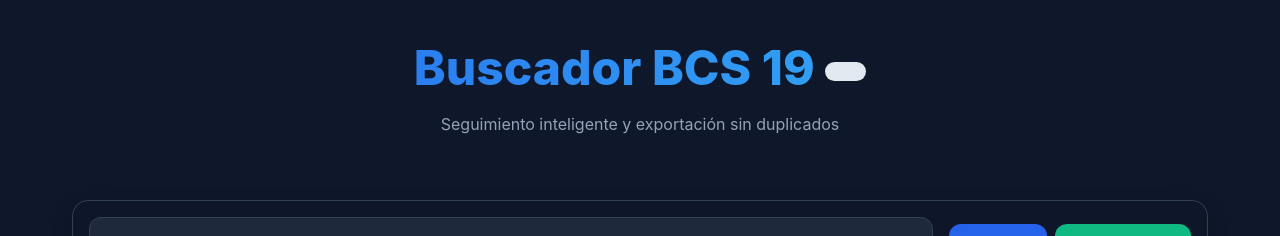
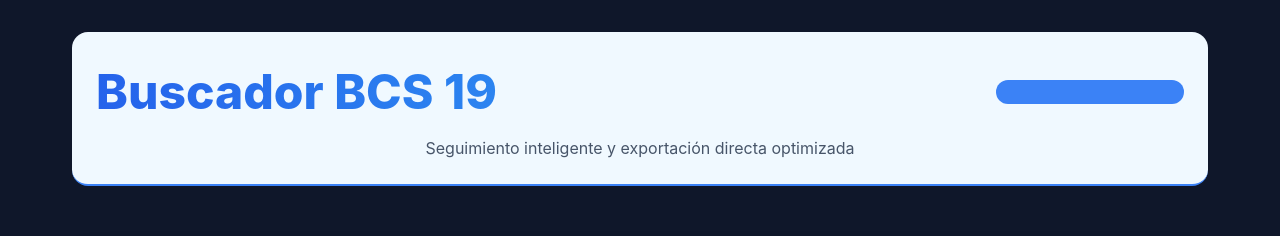
Before and after one commit to cm553c/base-de-datos, a React (Vite) app in the folder frontend/: page / in a window 1280 px wide. Shown: the top 236 px of the page. Built offline with nearby package versions, Linux system fonts and the light colour scheme; no server answers.

Commit message:
Robust export fix (v2.2): explicit headers, /tmp directory, and forced UI refresh

```diff
--- a/frontend/src/App.jsx
+++ b/frontend/src/App.jsx
@@ -83,9 +83,14 @@ function App() {
 
     return (
         <div className="container">
-            <header>
-                <h1>Buscador BCS 19 <span style={{ fontSize: '0.8rem', verticalAlign: 'middle', background: '#e2e8f0', padding: '2px 8px', borderRadius: '12px', color: '#475569' }}>v2.1</span></h1>
-                <p style={{ color: 'var(--text-muted)' }}>Seguimiento inteligente y exportación sin duplicados</p>
+            <header style={{ background: '#f0f9ff', padding: '1.5rem', borderRadius: '1rem', borderBottom: '2px solid #3b82f6', marginBottom: '1.5rem' }}>
+                <h1 style={{ display: 'flex', alignItems: 'center', justifyContent: 'space-between' }}>
+                    Buscador BCS 19
+                    <span style={{ fontSize: '0.8rem', background: '#3b82f6', color: 'white', padding: '2px 10px', borderRadius: '12px' }}>
+                        v2.2 (CONEXIÓN SEGURA)
+                    </span>
+                </h1>
+                <p style={{ color: '#475569' }}>Seguimiento inteligente y exportación directa optimizada</p>
             </header>
 
             <section className="busqueda-container">
```
Also changed, not shown: 1 other file (tests, documents, lock files or other folders).
